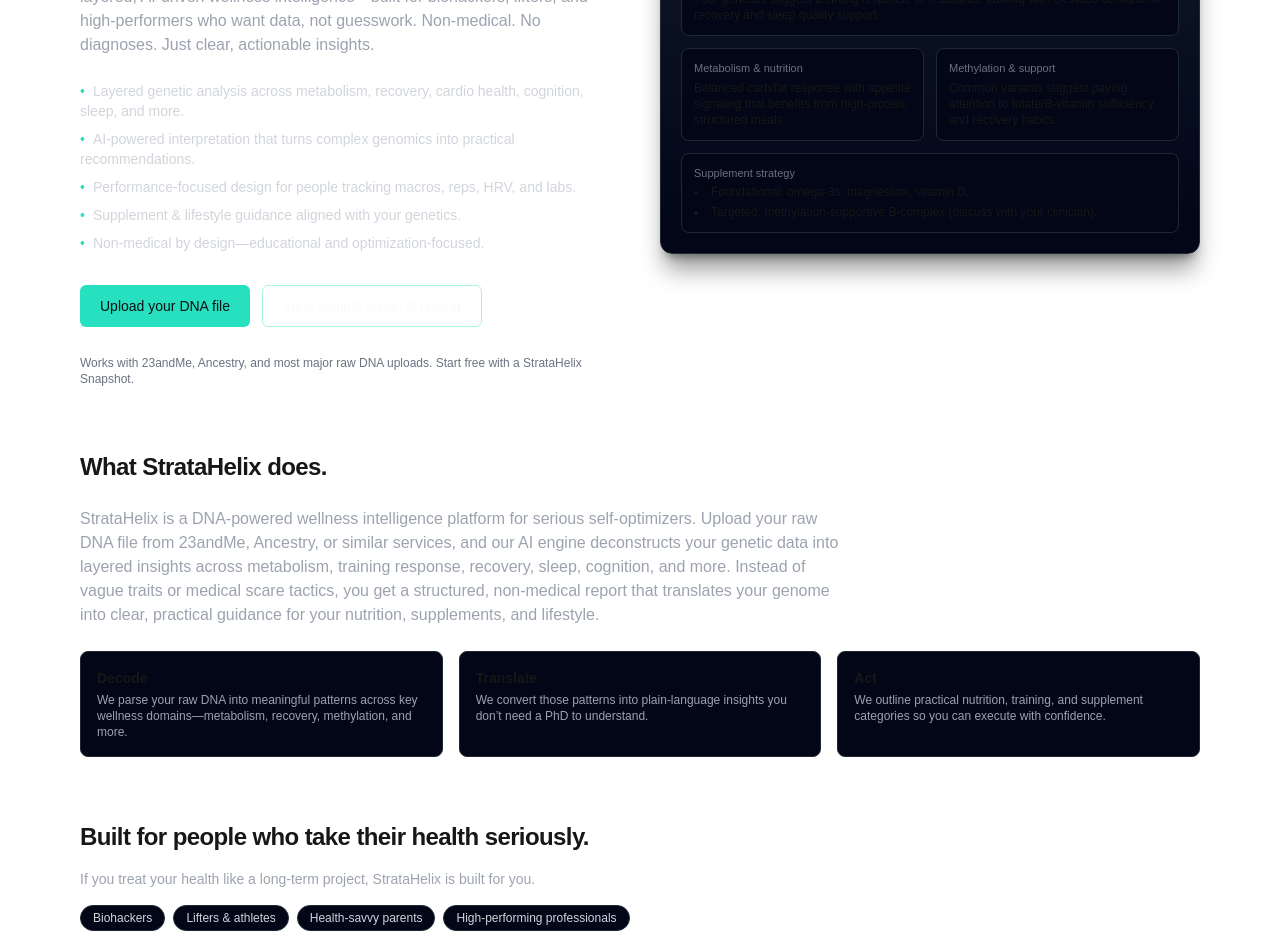
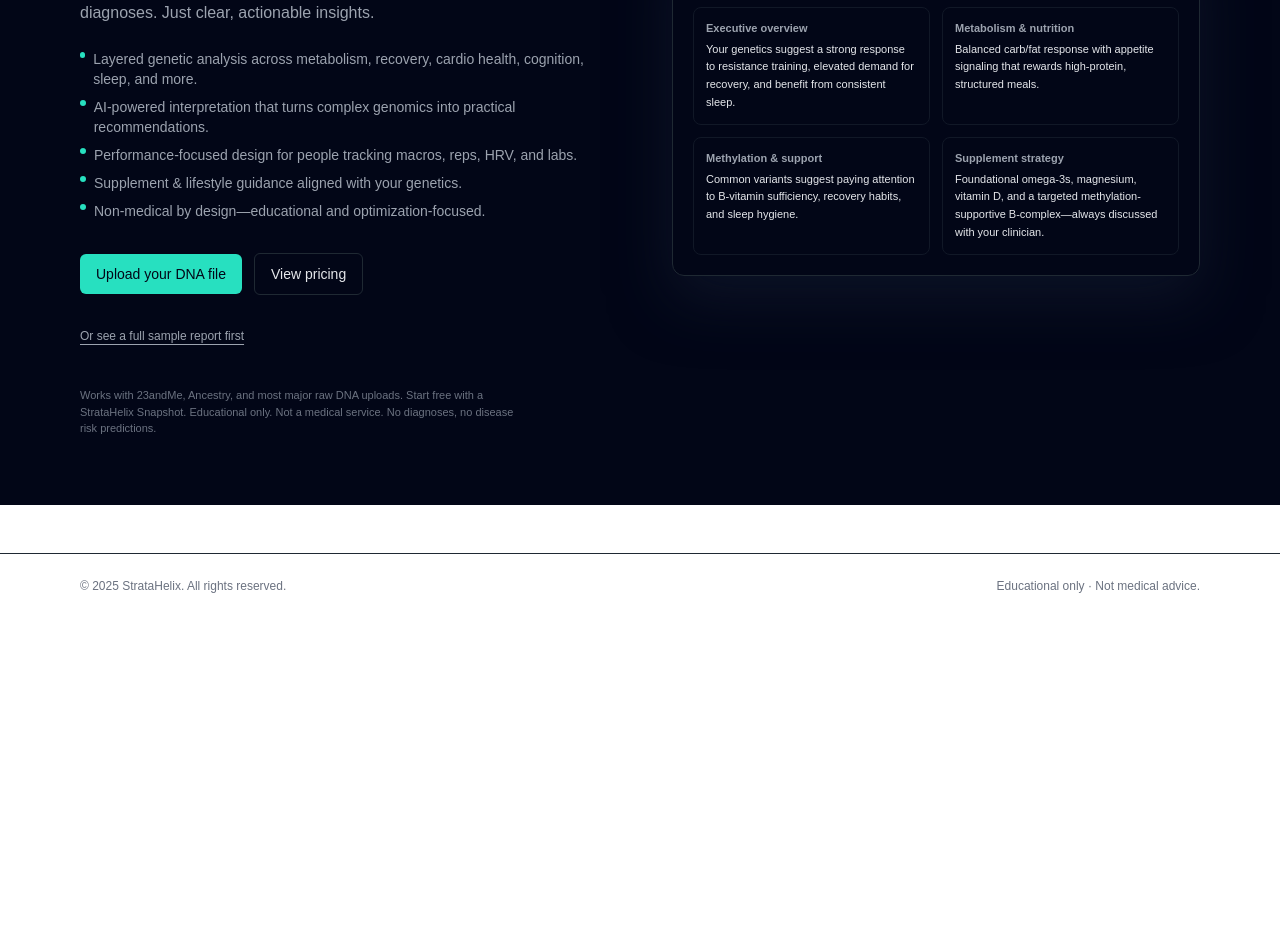
Before and after one commit to AnthonyBuildsCloud/stratahelix-web, a Next.js app: page / in a window 1280 px wide. Shown: the part 360-1297 px from the top of the page. After the commit the page ends 978 px from the top, so only its background shows below. Built offline with nearby package versions, Linux system fonts and the light colour scheme.

Commit message:
Add separate CTA for sample report page

```diff
--- a/app/page.tsx
+++ b/app/page.tsx
@@ -1,290 +1,160 @@
-// app/page.tsx
+"use client";
+
 import Link from "next/link";
 
 export default function HomePage() {
   return (
-    <div className="mx-auto max-w-6xl px-4 py-12 space-y-16">
-      {/* HERO */}
-      <section className="grid gap-10 lg:grid-cols-2 lg:items-center">
-        <div className="space-y-6">
-          <p className="text-xs font-semibold uppercase tracking-[0.2em] text-[#27E0C0]">
+    <main className="min-h-screen bg-[#020617] text-white">
+      <div className="mx-auto flex max-w-6xl flex-col gap-12 px-4 py-16 lg:flex-row lg:items-center lg:gap-16">
+        {/* LEFT: HERO COPY + CTAs */}
+        <section className="flex-1 space-y-6">
+          <p className="text-xs font-semibold tracking-[0.22em] text-[#22C55E] uppercase">
             DNA-powered wellness intelligence
           </p>
+
           <h1 className="text-3xl sm:text-4xl md:text-5xl font-semibold tracking-tight">
-            Turn raw DNA into a strategic advantage for your health.
+            strategic advantage for{" "}
+            <span className="text-[#27E0C0]">your health.</span>
           </h1>
-          <p className="text-sm sm:text-base text-[#9CA3AF] max-w-xl">
-            StrataHelix transforms 23andMe, Ancestry, and other raw DNA files into
-            layered, AI-driven wellness intelligence—built for biohackers, lifters,
-            and high-performers who want data, not guesswork. Non-medical. No
-            diagnoses. Just clear, actionable insights.
+
+          <p className="max-w-xl text-sm sm:text-base text-[#9CA3AF]">
+            StrataHelix transforms 23andMe, Ancestry, and other raw DNA files
+            into layered, AI-driven wellness intelligence—built for biohackers,
+            lifters, and high-performers who want data, not guesswork. Non-medical.
+            No diagnoses. Just clear, actionable insights.
           </p>
 
-          <ul className="space-y-2 text-sm text-[#D1D5DB]">
-            <li>
-              <span className="text-[#27E0C0] mr-2">•</span>
-              Layered genetic analysis across metabolism, recovery, cardio health,
-              cognition, sleep, and more.
+          <ul className="space-y-2 text-sm text-[#9CA3AF]">
+            <li className="flex gap-2">
+              <span className="mt-[3px] h-[6px] w-[6px] rounded-full bg-[#27E0C0]" />
+              <span>
+                Layered genetic analysis across metabolism, recovery,
+                cardio health, cognition, sleep, and more.
+              </span>
             </li>
-            <li>
-              <span className="text-[#27E0C0] mr-2">•</span>
-              AI-powered interpretation that turns complex genomics into practical
-              recommendations.
+            <li className="flex gap-2">
+              <span className="mt-[3px] h-[6px] w-[6px] rounded-full bg-[#27E0C0]" />
+              <span>
+                AI-powered interpretation that turns complex genomics into
+                practical recommendations.
+              </span>
             </li>
-            <li>
-              <span className="text-[#27E0C0] mr-2">•</span>
-              Performance-focused design for people tracking macros, reps, HRV, and labs.
+            <li className="flex gap-2">
+              <span className="mt-[3px] h-[6px] w-[6px] rounded-full bg-[#27E0C0]" />
+              <span>
+                Performance-focused design for people tracking macros, reps, HRV, and labs.
+              </span>
             </li>
-            <li>
-              <span className="text-[#27E0C0] mr-2">•</span>
-              Supplement &amp; lifestyle guidance aligned with your genetics.
+            <li className="flex gap-2">
+              <span className="mt-[3px] h-[6px] w-[6px] rounded-full bg-[#27E0C0]" />
+              <span>Supplement & lifestyle guidance aligned with your genetics.</span>
             </li>
-            <li>
-              <span className="text-[#27E0C0] mr-2">•</span>
-              Non-medical by design—educational and optimization-focused.
+            <li className="flex gap-2">
+              <span className="mt-[3px] h-[6px] w-[6px] rounded-full bg-[#27E0C0]" />
+              <span>
+                Non-medical by design—educational and optimization-focused.
+              </span>
             </li>
           </ul>
 
-          <div className="flex flex-wrap gap-3 pt-2">
+          {/* PRIMARY CTA ROW */}
+          <div className="flex flex-wrap items-center gap-3 pt-2">
             <Link
-              href="/upload"
-              className="inline-flex items-center justify-center rounded-md bg-[#27E0C0] px-5 py-2.5 text-sm font-medium text-[#0B1014] hover:opacity-90 transition"
+              href="/upload?pkg=snapshot"
+              className="inline-flex items-center justify-center rounded-md bg-[#27E0C0] px-4 py-2.5 text-sm font-medium text-[#020617] hover:opacity-90 transition"
             >
               Upload your DNA file
             </Link>
+
             <Link
               href="/pricing"
-              className="inline-flex items-center justify-center rounded-md border border-[#27E0C0]/40 px-5 py-2.5 text-sm font-medium text-[#F9FAFB] hover:border-[#27E0C0] transition"
+              className="inline-flex items-center justify-center rounded-md border border-[#1F2933] bg-[#020617] px-4 py-2.5 text-sm font-medium text-[#E5E7EB] hover:border-[#27E0C0]/70 transition"
             >
-              View sample report &amp; pricing
+              View pricing
             </Link>
           </div>
 
-          <p className="text-xs text-[#6B7280] pt-1">
-            Works with 23andMe, Ancestry, and most major raw DNA uploads. Start free
-            with a StrataHelix Snapshot.
+          {/* SECONDARY LINK: SAMPLE REPORT */}
+          <div className="pt-1">
+            <Link
+              href="/sample-report"
+              className="text-xs text-[#9CA3AF] underline underline-offset-4 hover:text-[#E5E7EB]"
+            >
+              Or see a full sample report first
+            </Link>
+          </div>
+
+          <p className="pt-4 text-[11px] text-[#6B7280] max-w-md">
+            Works with 23andMe, Ancestry, and most major raw DNA uploads. Start
+            free with a StrataHelix Snapshot. Educational only. Not a medical
+            service. No diagnoses, no disease risk predictions.
           </p>
-        </div>
+        </section>
 
-        {/* Right-side mock preview */}
-        <div className="hidden lg:block">
-          <div className="rounded-xl border border-[#1F2933] bg-gradient-to-b from-[#111827] to-[#020617] p-5 shadow-xl shadow-black/40">
-            <div className="flex items-center justify-between mb-4">
+        {/* RIGHT: SAMPLE REPORT PREVIEW CARD */}
+        <section className="flex-1 hidden lg:block">
+          <div className="rounded-xl border border-[#1F2933] bg-gradient-to-b from-[#020617] to-[#020617] p-5 shadow-[0_22px_60px_rgba(15,23,42,0.8)]">
+            <div className="mb-4 flex items-center justify-between gap-2">
               <div>
-                <p className="text-[11px] uppercase tracking-[0.18em] text-[#6B7280]">
+                <p className="text-[11px] font-semibold tracking-[0.22em] text-[#64748B] uppercase">
                   Sample report
                 </p>
-                <p className="text-sm font-medium">StrataHelix DNA Snapshot</p>
+                <p className="text-sm font-medium text-[#F9FAFB] mt-1">
+                  StrataHelix DNA Snapshot
+                </p>
               </div>
-              <span className="rounded-full bg-[#27E0C0]/15 px-3 py-1 text-[11px] text-[#27E0C0]">
-                Preview
-              </span>
+              <Link
+                href="/sample-report"
+                className="rounded-full bg-[#0B1120] px-3 py-1 text-[11px] font-medium text-[#27E0C0] border border-[#1F2933] hover:border-[#27E0C0]/70 transition"
+              >
+                Preview full report
+              </Link>
             </div>
 
-            <div className="space-y-3 text-xs">
-              <div className="rounded-lg border border-[#1F2933] bg-[#020617] p-3">
-                <p className="text-[11px] text-[#6B7280] mb-1">
+            <div className="grid gap-3 md:grid-cols-2">
+              <div className="rounded-lg bg-[#020617] border border-[#111827] p-3">
+                <p className="text-[11px] font-semibold text-[#9CA3AF] mb-1">
                   Executive overview
                 </p>
-                <p className="text-xs">
-                  Your genetics suggest a strong response to resistance training with
-                  elevated demand for recovery and sleep quality support.
+                <p className="text-[11px] text-[#E5E7EB] leading-relaxed">
+                  Your genetics suggest a strong response to resistance training,
+                  elevated demand for recovery, and benefit from consistent sleep.
                 </p>
               </div>
 
-              <div className="grid gap-3 md:grid-cols-2">
-                <div className="rounded-lg border border-[#1F2933] bg-[#020617] p-3">
-                  <p className="text-[11px] text-[#6B7280] mb-1">
-                    Metabolism &amp; nutrition
-                  </p>
-                  <p className="text-xs">
-                    Balanced carb/fat response with appetite signaling that benefits
-                    from high-protein, structured meals.
-                  </p>
-                </div>
-                <div className="rounded-lg border border-[#1F2933] bg-[#020617] p-3">
-                  <p className="text-[11px] text-[#6B7280] mb-1">
-                    Methylation &amp; support
-                  </p>
-                  <p className="text-xs">
-                    Common variants suggest paying attention to folate/B-vitamin
-                    sufficiency and recovery habits.
-                  </p>
-                </div>
+              <div className="rounded-lg bg-[#020617] border border-[#111827] p-3">
+                <p className="text-[11px] font-semibold text-[#9CA3AF] mb-1">
+                  Metabolism & nutrition
+                </p>
+                <p className="text-[11px] text-[#E5E7EB] leading-relaxed">
+                  Balanced carb/fat response with appetite signaling that
+                  rewards high-protein, structured meals.
+                </p>
               </div>
 
-              <div className="rounded-lg border border-[#1F2933] bg-[#020617] p-3">
-                <p className="text-[11px] text-[#6B7280] mb-1">Supplement strategy</p>
-                <ul className="list-disc list-inside space-y-1">
-                  <li>Foundational: omega-3s, magnesium, vitamin D.</li>
-                  <li>
-                    Targeted: methylation-supportive B-complex (discuss with your
-                    clinician).
-                  </li>
-                </ul>
+              <div className="rounded-lg bg-[#020617] border border-[#111827] p-3">
+                <p className="text-[11px] font-semibold text-[#9CA3AF] mb-1">
+                  Methylation & support
+                </p>
+                <p className="text-[11px] text-[#E5E7EB] leading-relaxed">
+                  Common variants suggest paying attention to B-vitamin sufficiency,
+                  recovery habits, and sleep hygiene.
+                </p>
+              </div>
+
+              <div className="rounded-lg bg-[#020617] border border-[#111827] p-3">
+                <p className="text-[11px] font-semibold text-[#9CA3AF] mb-1">
+                  Supplement strategy
+                </p>
+                <p className="text-[11px] text-[#E5E7EB] leading-relaxed">
+                  Foundational omega-3s, magnesium, vitamin D, and a targeted
+                  methylation-supportive B-complex—always discussed with your clinician.
+                </p>
               </div>
             </div>
           </div>
-        </div>
-      </section>
-
-      {/* WHAT WE DO */}
-      <section className="space-y-6">
-        <h2 className="text-xl sm:text-2xl font-semibold tracking-tight">
-          What StrataHelix does.
-        </h2>
-        <p className="text-sm sm:text-base text-[#9CA3AF] max-w-3xl">
-          StrataHelix is a DNA-powered wellness intelligence platform for serious
-          self-optimizers. Upload your raw DNA file from 23andMe, Ancestry, or similar
-          services, and our AI engine deconstructs your genetic data into layered
-          insights across metabolism, training response, recovery, sleep, cognition,
-          and more. Instead of vague traits or medical scare tactics, you get a
-          structured, non-medical report that translates your genome into clear,
-          practical guidance for your nutrition, supplements, and lifestyle.
-        </p>
-
-        <div className="grid gap-4 sm:grid-cols-3 text-sm">
-          <FeaturePillar
-            title="Decode"
-            body="We parse your raw DNA into meaningful patterns across key wellness domains—metabolism, recovery, methylation, and more."
-          />
-          <FeaturePillar
-            title="Translate"
-            body="We convert those patterns into plain-language insights you don’t need a PhD to understand."
-          />
-          <FeaturePillar
-            title="Act"
-            body="We outline practical nutrition, training, and supplement categories so you can execute with confidence."
-          />
-        </div>
-      </section>
-
-      {/* WHO IT'S FOR */}
-      <section className="space-y-4">
-        <h2 className="text-xl sm:text-2xl font-semibold tracking-tight">
-          Built for people who take their health seriously.
-        </h2>
-        <p className="text-sm text-[#9CA3AF]">
-          If you treat your health like a long-term project, StrataHelix is built for you.
-        </p>
-        <div className="flex flex-wrap gap-2 text-xs">
-          {[
-            "Biohackers",
-            "Lifters & athletes",
-            "Health-savvy parents",
-            "High-performing professionals",
-          ].map((label) => (
-            <span
-              key={label}
-              className="rounded-full border border-[#1F2933] bg-[#020617] px-3 py-1 text-[#D1D5DB]"
-            >
-              {label}
-            </span>
-          ))}
-        </div>
-      </section>
-
-      {/* SNAPSHOT TEASER */}
-      <section className="space-y-4 rounded-xl border border-[#1F2933] bg-[#020617] p-6">
-        <h2 className="text-lg sm:text-xl font-semibold tracking-tight">
-          Try a free DNA Snapshot first.
-        </h2>
-        <p className="text-sm text-[#9CA3AF] max-w-2xl">
-          Upload your raw DNA file once and get a StrataHelix Snapshot: a mini,
-          browser-based report with an executive overview, a light methylation preview,
-          a training/recovery highlight, and a tiny supplement-strategy teaser. If you
-          like the way we interpret your genetics, you can upgrade to a full report.
-        </p>
-        <div className="flex flex-wrap items-center gap-3">
-          <Link
-            href="/upload?pkg=snapshot"
-            className="inline-flex items-center justify-center rounded-md bg-[#27E0C0] px-5 py-2 text-sm font-medium text-[#0B1014] hover:opacity-90 transition"
-          >
-            Get your free Snapshot
-          </Link>
-          <span className="text-xs text-[#6B7280]">
-            No credit card required. One free Snapshot per user.
-          </span>
-        </div>
-      </section>
-
-      {/* MINI PRICING PREVIEW */}
-      <section className="space-y-6">
-        <div className="flex items-center justify-between gap-4">
-          <h2 className="text-xl sm:text-2xl font-semibold tracking-tight">
-            Choose your StrataHelix report.
-          </h2>
-          <Link
-            href="/pricing"
-            className="text-xs text-[#27E0C0] hover:underline"
-          >
-            View full pricing
-          </Link>
-        </div>
-        <div className="grid gap-4 md:grid-cols-3 text-sm">
-          <MiniTierCard
-            badge="Free"
-            name="Snapshot"
-            price="$0"
-            description="2–4 page mini report in your browser. See how we interpret your DNA before you pay."
-          />
-          <MiniTierCard
-            badge="Best start"
-            name="Core"
-            price="$89"
-            description="Full baseline DNA wellness report with action plans and foundational supplement guidance."
-          />
-          <MiniTierCard
-            badge="Flagship"
-            name="Methylation+ Performance"
-            price="$149"
-            description="Deeper methylation, recovery, and supplement strategy for serious biohackers and lifters."
-          />
-        </div>
-      </section>
-    </div>
+        </section>
+      </div>
+    </main>
   );
 }
-
-function FeaturePillar({ title, body }: { title: string; body: string }) {
-  return (
-    <div className="rounded-lg border border-[#1F2933] bg-[#020617] p-4">
-      <h3 className="text-sm font-semibold mb-1">{title}</h3>
-      <p className="text-xs text-[#9CA3AF]">{body}</p>
-    </div>
-  );
-}
-
-function MiniTierCard({
-  badge,
-  name,
-  price,
-  description,
-}: {
-  badge: string;
-  name: string;
-  price: string;
-  description: string;
-}) {
-  return (
-    <div className="rounded-lg border border-[#1F2933] bg-[#020617] p-4 flex flex-col justify-between">
-      <div className="space-y-2">
-        <div className="flex items-center justify-between">
-          <span className="rounded-full bg-[#27E0C0]/10 px-3 py-1 text-[11px] text-[#27E0C0] uppercase tracking-widest">
-            {badge}
-          </span>
-          <span className="text-xs text-[#9CA3AF]">One-time</span>
-        </div>
-        <h3 className="text-sm font-semibold">{name}</h3>
-        <p className="text-2xl font-semibold">{price}</p>
-        <p className="text-xs text-[#9CA3AF]">{description}</p>
-      </div>
-      <Link
-        href="/pricing"
-        className="mt-4 inline-flex items-center justify-center rounded-md border border-[#27E0C0]/40 px-3 py-2 text-xs font-medium text-[#F9FAFB] hover:border-[#27E0C0] transition"
-      >
-        See details
-      </Link>
-    </div>
-  );
-}
```
